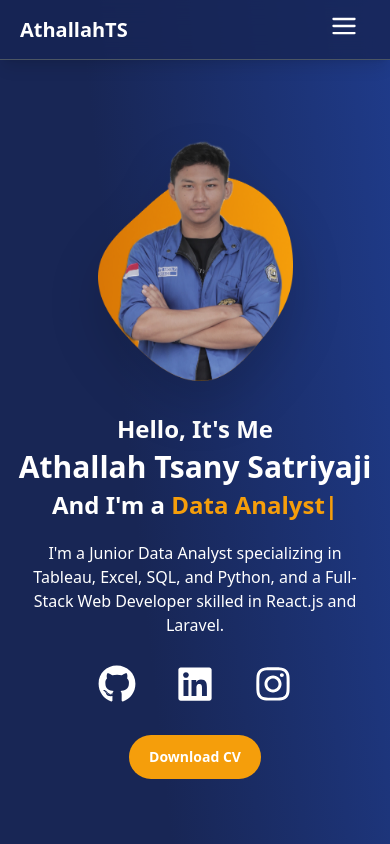
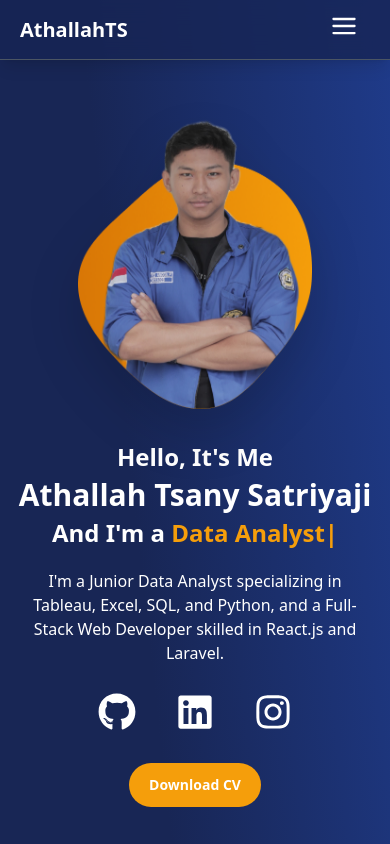
Before and after one commit to athallahdx/portofolio_web, a React (Vite) app: page / in a window 390 px wide. Shown: the top 844 px of the page. Built offline with nearby package versions, Linux system fonts and the light colour scheme.

Commit message:
img resize

```diff
--- a/src/landingPage/Profile.jsx
+++ b/src/landingPage/Profile.jsx
@@ -86,7 +86,7 @@ export default function Profile() {
         <img
           className="
             object-contain drop-shadow-2xl h-auto lg:w-auto
-            max-w-[50vw] xs:max-w-[70vw] sm:max-w-[40vw] mdp:max-w-[50vw]
+            max-w-[60vw] xs:max-w-[70vw] sm:max-w-[40vw] mdp:max-w-[50vw]
             lg:max-h-[600px] xl:max-w-[30vw] 2xl:max-h-full xl:me-16 2xl:me-20
           "
           src={profil}
```
